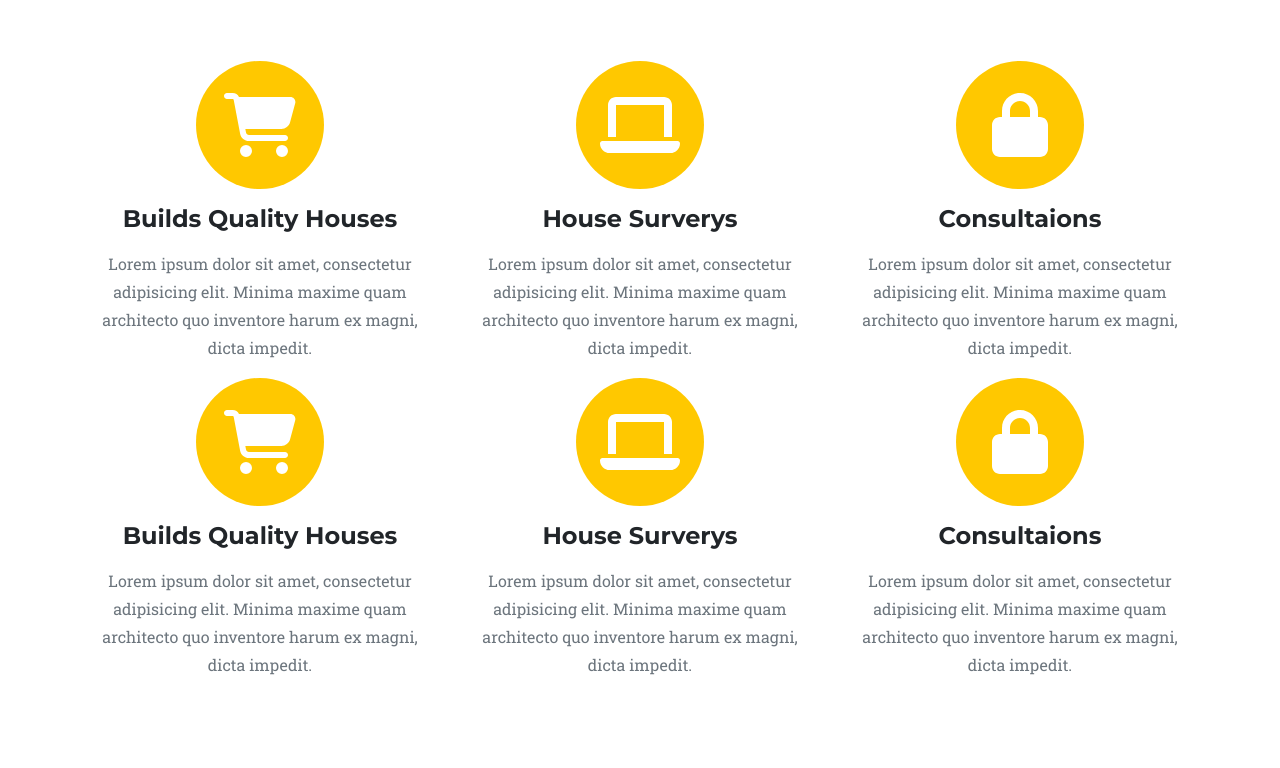
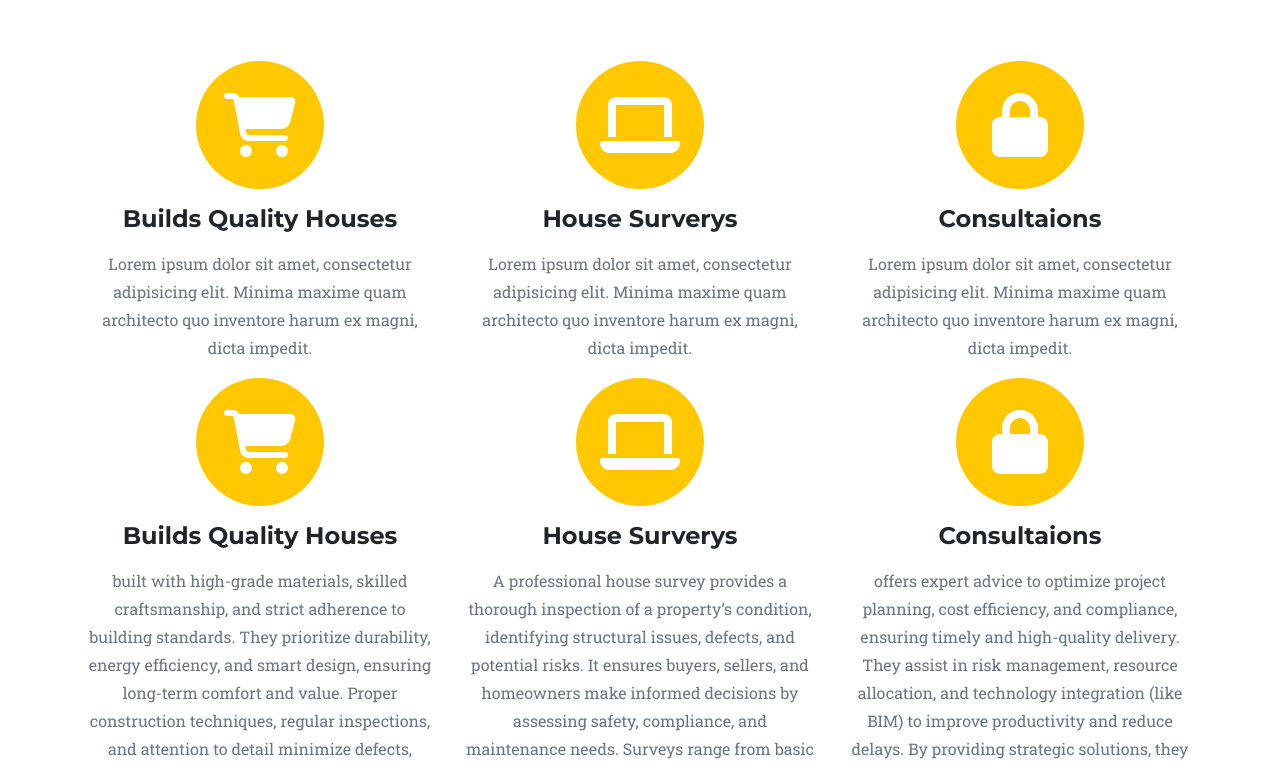
Before and after one commit to TankisoLechesa33/agency, a plain HTML site: page services.html in a window 1280 px wide. Shown: the part 182-950 px from the top of the page. Drawn offline with nearby package versions, Linux system fonts and the light colour scheme.

Commit message:
third update

```diff
--- a/services.html
+++ b/services.html
@@ -78,7 +78,7 @@
                             <i class="fas fa-shopping-cart fa-stack-1x fa-inverse"></i>
                         </span>
                         <h4 class="my-3">Builds Quality Houses</h4>
-                        <p class="text-muted">Lorem ipsum dolor sit amet, consectetur adipisicing elit. Minima maxime quam architecto quo inventore harum ex magni, dicta impedit.</p>
+                        <p class="text-muted"> built with high-grade materials, skilled craftsmanship, and strict adherence to building standards. They prioritize durability, energy efficiency, and smart design, ensuring long-term comfort and value. Proper construction techniques, regular inspections, and attention to detail minimize defects, enhancing safety and sustainability for homeowners. Investing in quality homes reduces maintenance costs and increases property longevity</p>
                     </div>
                     <div class="col-md-4">
                         <span class="fa-stack fa-4x">
@@ -86,7 +86,7 @@
                             <i class="fas fa-laptop fa-stack-1x fa-inverse"></i>
                         </span>
                         <h4 class="my-3">House Surverys</h4>
-                        <p class="text-muted">Lorem ipsum dolor sit amet, consectetur adipisicing elit. Minima maxime quam architecto quo inventore harum ex magni, dicta impedit.</p>
+                        <p class="text-muted"> A professional house survey provides a thorough inspection of a property’s condition, identifying structural issues, defects, and potential risks. It ensures buyers, sellers, and homeowners make informed decisions by assessing safety, compliance, and maintenance needs. Surveys range from basic valuations to in-depth structural reports, helping avoid costly repairs and legal complications.</p>
                     </div>
                     <div class="col-md-4">
                         <span class="fa-stack fa-4x">
@@ -94,7 +94,7 @@
                             <i class="fas fa-lock fa-stack-1x fa-inverse"></i>
                         </span>
                         <h4 class="my-3">Consultaions</h4>
-                        <p class="text-muted">Lorem ipsum dolor sit amet, consectetur adipisicing elit. Minima maxime quam architecto quo inventore harum ex magni, dicta impedit.</p>
+                        <p class="text-muted"> offers expert advice to optimize project planning, cost efficiency, and compliance, ensuring timely and high-quality delivery. They assist in risk management, resource allocation, and technology integration (like BIM) to improve productivity and reduce delays. By providing strategic solutions, they help companies maximize profitability while meeting safety and sustainability standards.</p>
                     </div>
 
 
```
Also changed, not shown: index.html (+1 -1 lines).
